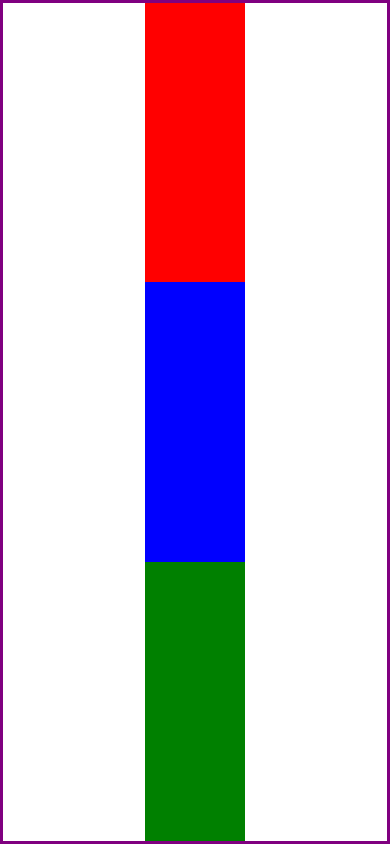
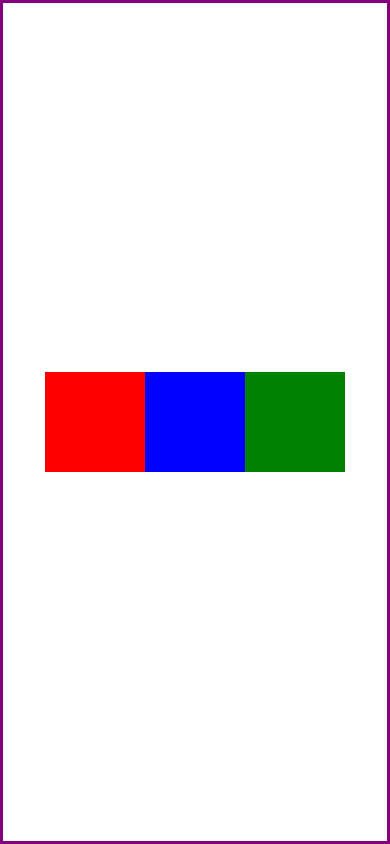
Before and after one commit to fmacedosantos/flex, a React Native app: screen / in a window 390 px wide. Built offline with nearby package versions, Linux system fonts and the light colour scheme.

Commit message:
flexDirection

```diff
--- a/App.tsx
+++ b/App.tsx
@@ -27,6 +27,7 @@ export default function App() {
 const styles = StyleSheet.create({
   container: {
     flex: 1,
+    flexDirection: 'row', // relacionado ao pai (container)
     borderWidth: 3,
     borderColor: 'purple',
     backgroundColor: '#fff',
@@ -34,19 +35,16 @@ const styles = StyleSheet.create({
     justifyContent: 'center',
   },
   caixaRed: {
-    flex: 1,
     height: 100,
     width: 100,
     backgroundColor: 'red'
   },
   caixaBlue: {
-    flex: 1,
     height: 100,
     width: 100,
     backgroundColor: 'blue'
   },
   caixaGreen: {
-    flex: 1,
     height: 100,
     width: 100,
     backgroundColor: 'green'
```
